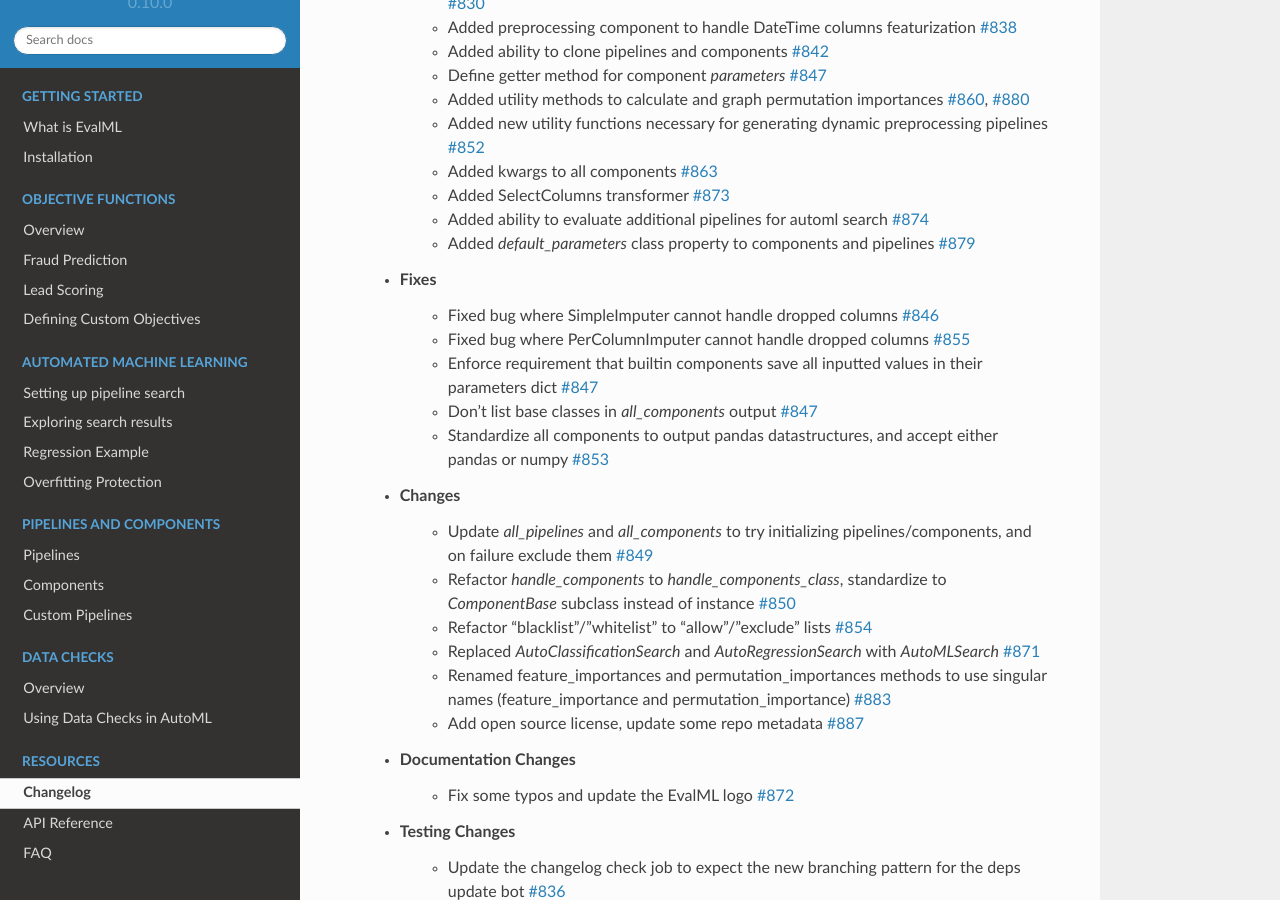
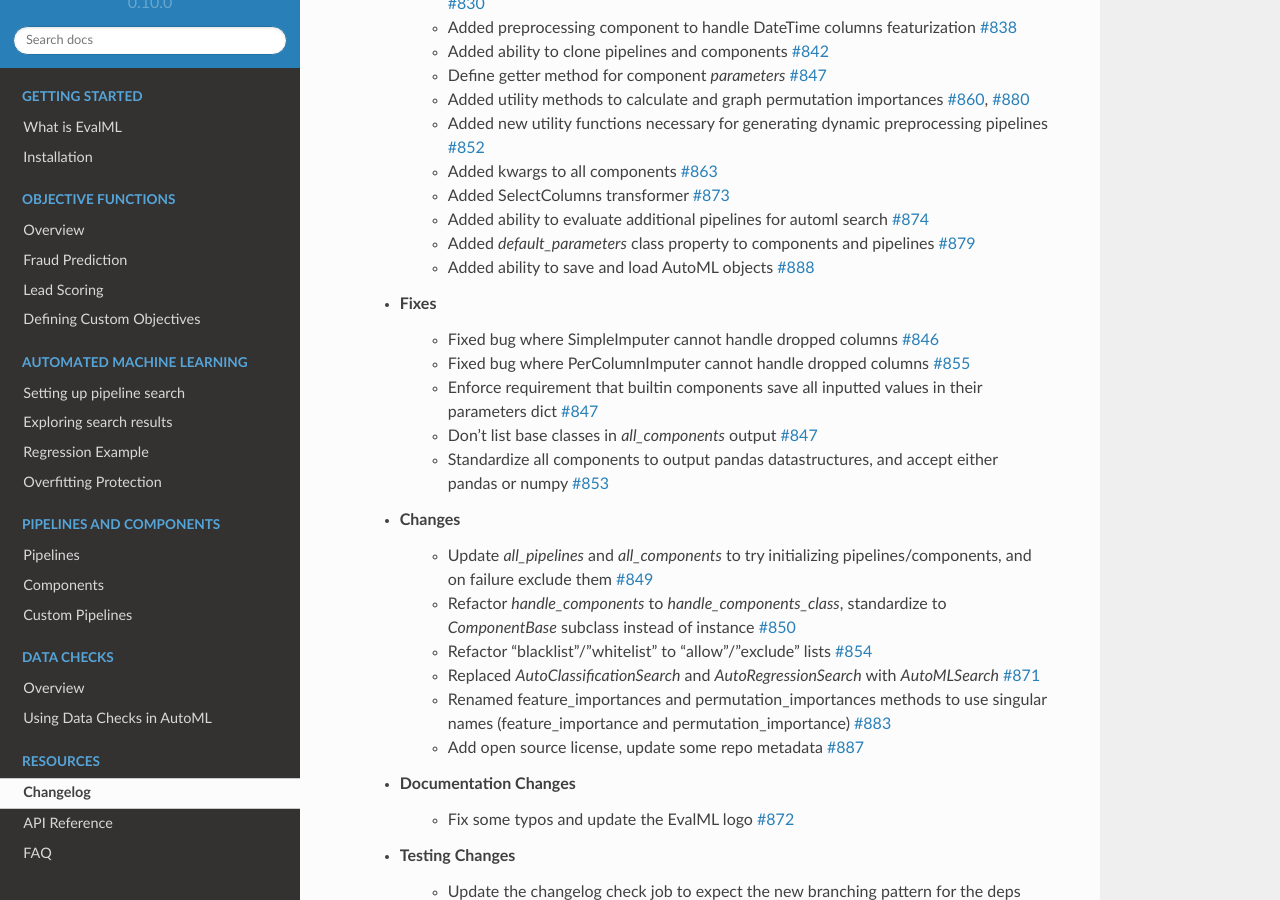
Before and after one commit to alteryx/evalml, a Sphinx documentation site: the page built from docs/source/changelog.rst, in a window 1280 px wide and 900 px high, scrolled down 403 px. Built offline with Sphinx 7.4.7 and the Read the Docs theme 2.0.0, drawn with Linux system fonts in a browser that asks for light colours; comment, search, counter and statistics services are not loaded.

Commit message:
changelog

```diff
--- a/docs/source/changelog.rst
+++ b/docs/source/changelog.rst
@@ -20,6 +20,7 @@
         * Added SelectColumns transformer :pr:`873`
         * Added ability to evaluate additional pipelines for automl search :pr:`874`
         * Added `default_parameters` class property to components and pipelines :pr:`879`
+        * Added ability to save and load AutoML objects :pr:`888`
     * Fixes
         * Fixed bug where SimpleImputer cannot handle dropped columns :pr:`846`
         * Fixed bug where PerColumnImputer cannot handle dropped columns :pr:`855`
```
